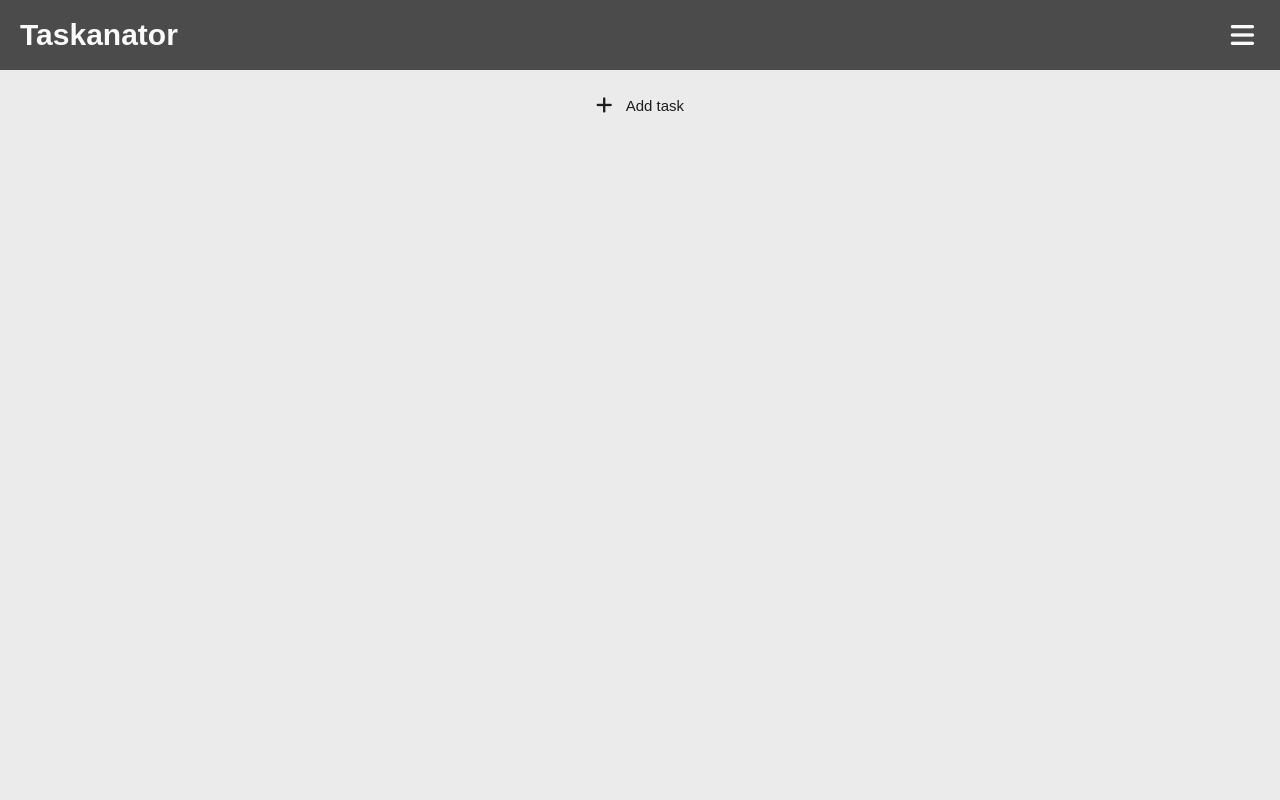
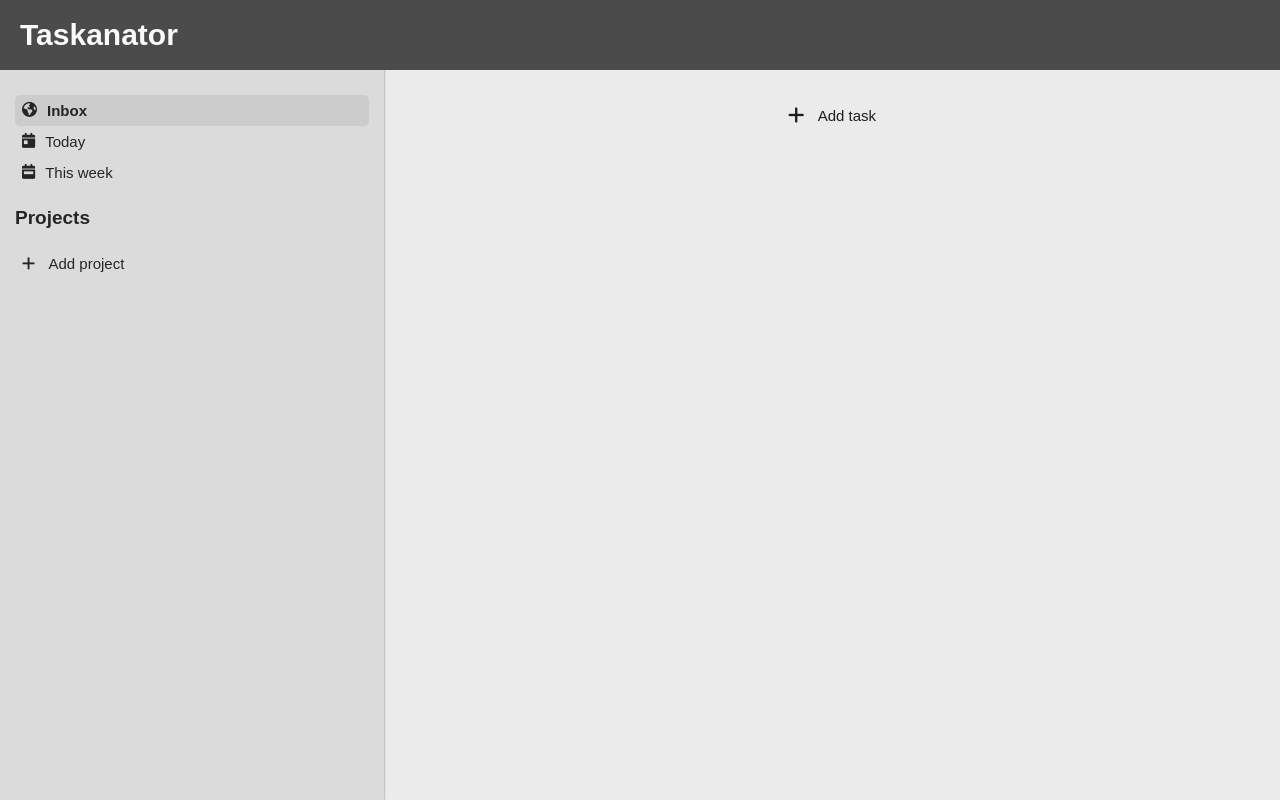
Before and after one commit to Samuelisch/todo-list, a website built with webpack: page src/index.html in a window 1280 px wide. Built offline with nearby package versions, Linux system fonts and the light colour scheme.

Commit message:
completed funcationality for entire project, complete dynamic styling for navbar and main content

```diff
--- a/src/index.html
+++ b/src/index.html
@@ -14,6 +14,9 @@
                 <button class="nav-btn"><i class="fas fa-bars fa-2x"></i></button>
             </div>
         </header>
+
+        <div class="content-wrapper">
+            <div class="nav-wrap">
                 <div class="nav-bar">
                     <div class="wrapper">
                         <ul class="list">
@@ -46,7 +49,9 @@
                         </form>
                     </div>
                 </div>
+            </div>
 
+            <div class="main-wrapper">
                 <main class="content">
                     <div class="list tasks"></div>
                 </main>
@@ -62,5 +67,7 @@
                         <button type="button" class="task-cancel-btn">Cancel</button>
                     </div>
                 </form>
+            </div>
+        </div>
     </body>
 </html>
--- a/src/modules/UI.js
+++ b/src/modules/UI.js
@@ -59,7 +59,6 @@ const pageFunctions = (() => {
         let link = e.target;
         //check if same link as selected
         if (sameLink(link)) {
-            console.log('same link');
             return;
         }
 
--- a/src/modules/task.js
+++ b/src/modules/task.js
@@ -23,7 +23,6 @@ let currentProjTasks = [];
 
 //check if storage has tasks
 if (storageModule.hasTasks()) {
-    console.log('tasks in storage exist, getting tasks..')
     taskArray = storageModule.getTasks();
     //add to currProjArr
     setCurrentTasks(projectModule.currentProjectSelected());
@@ -32,7 +31,6 @@ if (storageModule.hasTasks()) {
 function toggleComplete(num) {
     //set task completed to opposite of itself, identified with dataNum from UIModule
     taskArray[num].completed = !taskArray[num].completed;
-    console.log(taskArray[num]);
     saveArray();
 }
 
@@ -45,15 +43,19 @@ function updateTaskInfo(num, newTitle, newDue) {
 }
 
 function showTasksToday(date) {
-    currentProjTasks = taskArray.filter(task => task.due == date)
+    currentProjTasks = taskArray.filter(task => task.due == date);
     //show filtered array
     showCurrentTasks();
 }
 
 function showWeekTasks(dateRange) {
+    let totalTasks = [];
     for (let date of dateRange) {
-        console.log(date);
+        let dayArray = taskArray.filter(task => task.due == date);
+        totalTasks = totalTasks.concat(dayArray);
     }
+    currentProjTasks = totalTasks;
+    showCurrentTasks();
 }
 
 function setCurrentTasks(project) {
@@ -70,13 +72,11 @@ function showCurrentTasks() {
 }
 
 function addToArray(task) {
-    console.log('adding to task array..');
     taskArray.push(task);
     saveArray();
 }
 
 function saveArray() {
-    console.log('saving task array to storage..')
     storageModule.addTaskToStorage(taskArray);
 }
 
--- a/src/style.css
+++ b/src/style.css
@@ -116,7 +116,7 @@ h3 {
 }
 
 .tasks {
-    margin: 10px;
+    margin: 5px;
 }
 
 .task {
@@ -124,7 +124,7 @@ h3 {
     color: var(--black);
     border: 1px solid var(--grey);
     border-radius: 10px;
-    padding: 10px 15px;
+    padding: 10px 10px;
     margin-top: 15px;
 }
 
@@ -147,6 +147,7 @@ h3 {
 
 .task-name {
     width: 55%;
+    margin-left: 5px;
 }
 
 .side-icons-wrapper {
@@ -239,9 +240,66 @@ h3 {
     display: block;
 }
 
-@media (min-width: 320px) {
+@media (min-width: 321px) {
     html,
     body {
         font-size: 10px;
     }
+
+    .tasks {
+        margin: 10px;
+    }
 }
+
+@media (min-width: 769px) {
+    header {
+        position: fixed;
+        width: 100vw;
+        z-index: 5;
+    }
+
+    .nav-btn {
+        display: none;
+    }
+
+    .nav-wrap {
+        width: 30%;
+        max-width: 400px;
+    }
+
+    .nav-bar {
+        z-index: 1;
+        display: flex;
+        position: fixed;
+        width: inherit;
+        max-width: inherit;
+        height: 100vh;
+        overflow: hidden;
+    }
+
+    .wrapper {
+        width: 100%;
+        overflow-y: scroll;
+        -ms-overflow-style: none;  /* Internet Explorer 10+ */
+        scrollbar-width: none;  /* Firefox */
+    }
+
+    .wrapper::-webkit-scrollbar {
+        display: none;  /* Safari and Chrome */
+    }
+
+    .wrapper ul:first-child {
+        margin-top: 80px;
+    }
+
+    .content-wrapper {
+        display: flex;
+    }
+
+    .main-wrapper {
+        width: 60%;
+        margin: 80px;
+        flex: 2;
+        max-width: 1000px;
+    }
+}
```
Also changed, not shown: src/modules/project.js (+0 -7 lines). Lines whose indentation alone changed are shown as unchanged.
